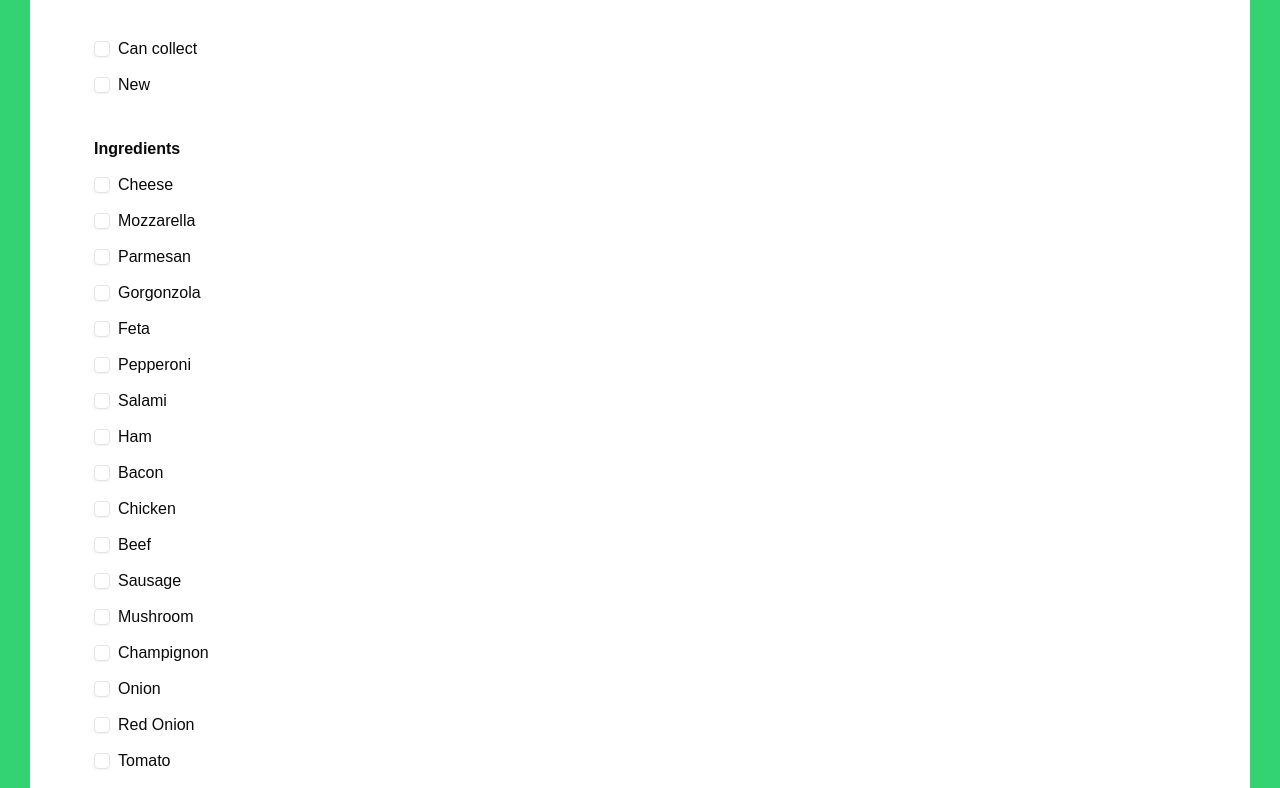
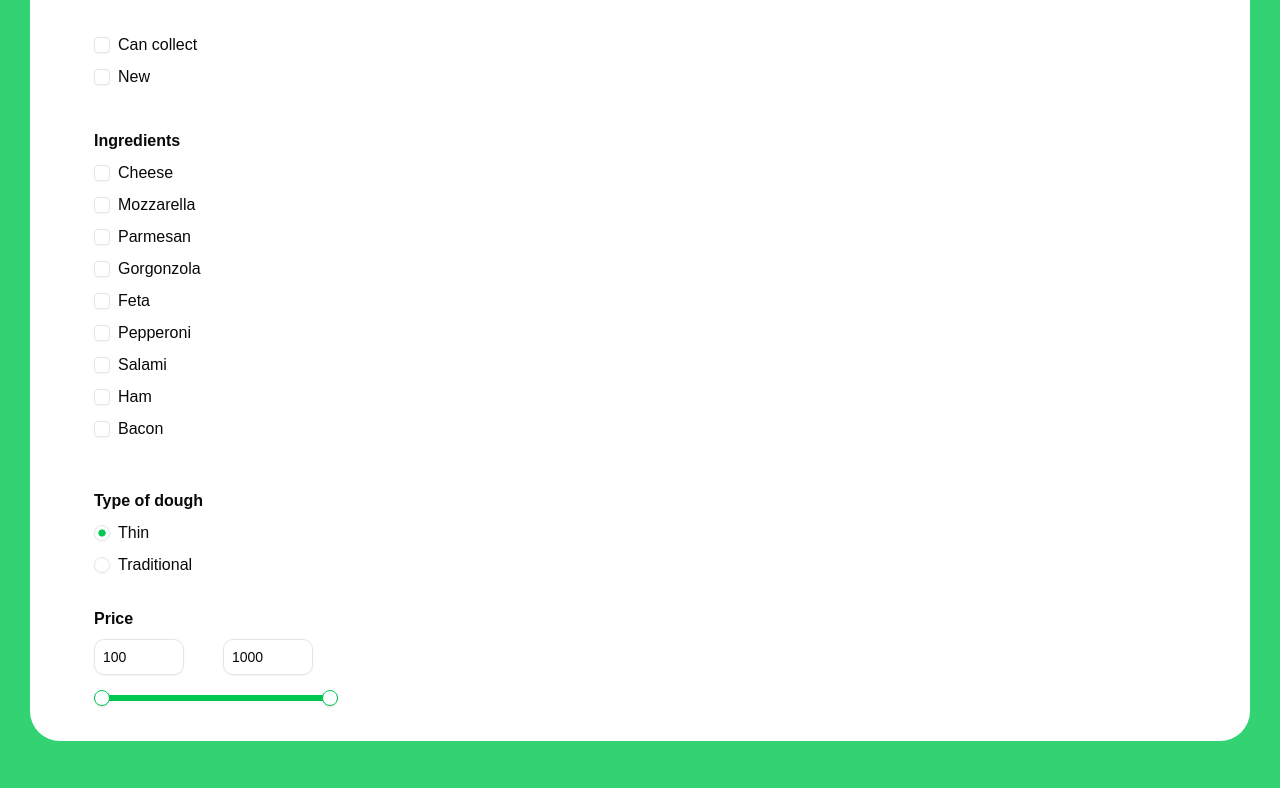
Before and after one commit to EleonoraPavlova/SmartPizza, a Next.js app: page / in a window 1280 px wide. Shown: the part 404-1192 px from the top of the page. Built offline with nearby package versions, Linux system fonts and the light colour scheme; a web font is replaced by a local one.

Commit message:
added sticky typography for filter

```diff
--- a/src/components/ui/radio-group.tsx
+++ b/src/components/ui/radio-group.tsx
@@ -7,7 +7,7 @@ import { ComponentProps } from 'react'
 import { cn } from '@/lib/utils'
 
 const RadioGroup = ({ className, ...props }: ComponentProps<typeof RadioGroupPrimitive.Root>) => {
-  return <RadioGroupPrimitive.Root data-slot='radio-group' className={cn('grid gap-3', className)} {...props} />
+  return <RadioGroupPrimitive.Root data-slot='radio-group' className={cn('grid gap-2', className)} {...props} />
 }
 
 const RadioGroupItem = ({ className, ...props }: ComponentProps<typeof RadioGroupPrimitive.Item>) => {
--- a/src/components/ui/slider.tsx
+++ b/src/components/ui/slider.tsx
@@ -6,7 +6,6 @@ import { ComponentProps } from 'react'
 import { cn } from '@/lib/utils'
 
 const Slider = ({ className, value, min, max, ...props }: ComponentProps<typeof SliderPrimitive.Root>) => {
-  console.log('value', value)
   return (
     <SliderPrimitive.Root
       data-slot='slider'
--- a/src/shared/sideBar/filter.tsx
+++ b/src/shared/sideBar/filter.tsx
@@ -1,5 +1,6 @@
 import { ReactElement } from 'react'
 
+import { cn } from '@/lib/utils'
 import CheckboxFilter from '@/shared/sideBar/checkboxFilter'
 import RadioGroupFilter from '@/shared/sideBar/radioGroupFilter'
 import { SIDEBAR_FILTERS } from '@/shared/sideBar/sideBar.const'
@@ -13,13 +14,18 @@ const Filter = ({ filters }: Props): ReactElement => {
   return (
     <div className='flex gap-[40px] flex-col'>
       {Object.entries(filters).map(([key, { label, type, options }]) => (
-        <div className='flex flex-col gap-3' key={key}>
+        <div
+          className={cn('flex flex-col gap-2', label === 'Ingredients' && 'max-h-80 overflow-auto scrollbar')}
+          key={key}
+        >
           {label === 'Filtration' ? (
             <Typography as='h2' variant='h2' className='mb-[20px]'>
               {label}
             </Typography>
           ) : (
-            <Typography variant='h4'>{label}</Typography>
+            <Typography variant='h4' className={cn(label === 'Ingredients' && 'sticky top-0 bg-background z-10')}>
+              {label}
+            </Typography>
           )}
           {type === 'checkbox' ? <CheckboxFilter options={options} /> : <RadioGroupFilter options={options} />}
         </div>
--- a/src/shared/sideBar/rangeFilter.tsx
+++ b/src/shared/sideBar/rangeFilter.tsx
@@ -15,7 +15,7 @@ interface Props {
 
 const RangeFilter = ({ min, max, range, onChange, onChangeInputMin, onChangeInputMax }: Props): ReactElement => {
   return (
-    <div className='flex flex-col gap-3'>
+    <div className='flex flex-col gap-2'>
       <Typography variant='h4'>Price</Typography>
       <div className='flex gap-3.5'>
         <Input
```
Also changed, not shown: src/app/globals.css (indentation only).
